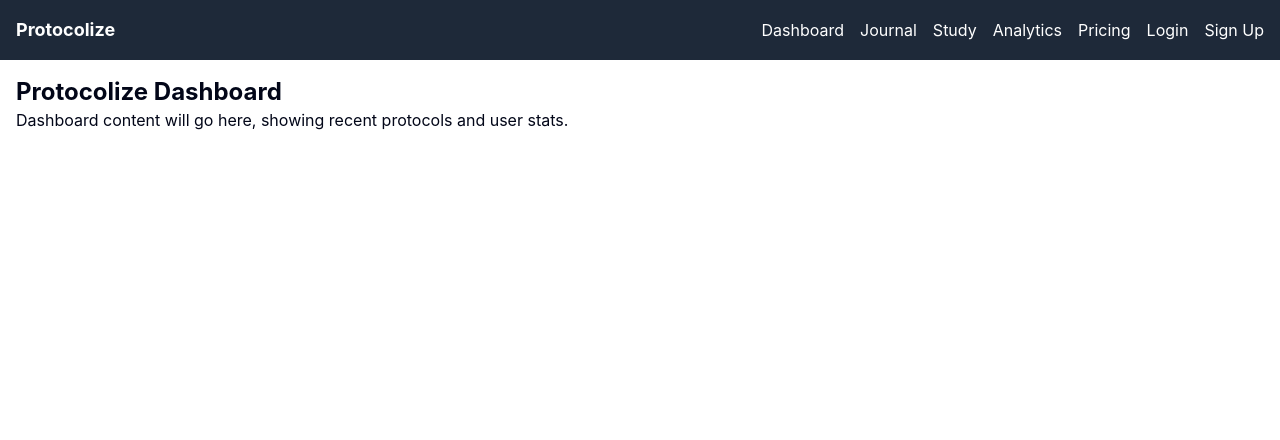
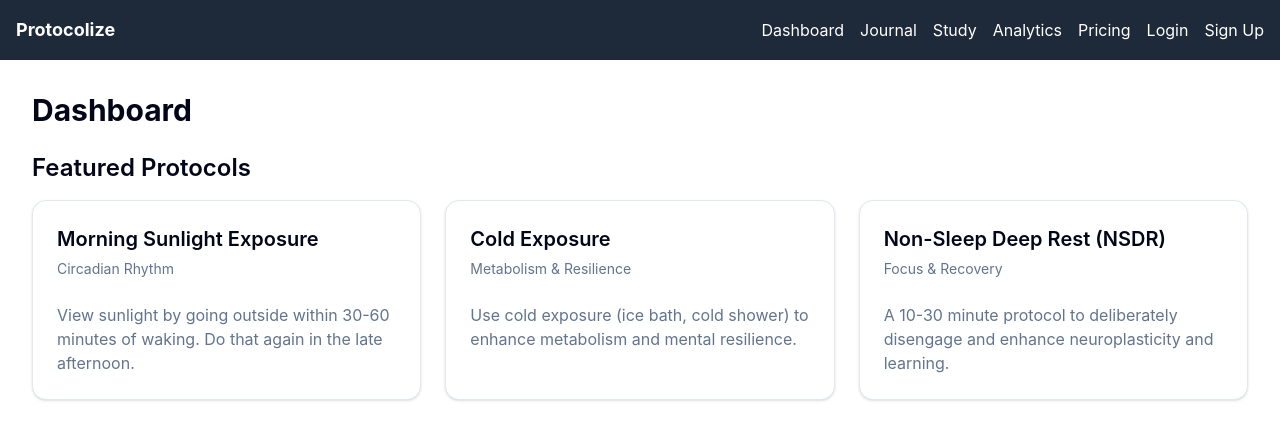
Before and after one commit to NikKowPHP/protocolize, a Next.js app: page /dashboard in a window 1280 px wide. Shown: the top 440 px of the page. Built offline with nearby package versions, Linux system fonts and the light colour scheme; no server answers.

Commit message:
feat: Task 2.3: Integrate ProtocolList into Dashboard

```diff
--- a/src/app/dashboard/page.tsx
+++ b/src/app/dashboard/page.tsx
@@ -1,10 +1,12 @@
+import { ProtocolList } from '@/components/protocol-list';
 import React from 'react';
 
 export default function DashboardPage() {
   return (
-    <div className="container mx-auto p-4">
-      <h1 className="text-2xl font-bold">Protocolize Dashboard</h1>
-      <p>Dashboard content will go here, showing recent protocols and user stats.</p>
+    <div className="container mx-auto p-4 md:p-8">
+      <h1 className="text-3xl font-bold mb-6">Dashboard</h1>
+      <h2 className="text-2xl font-semibold mb-4">Featured Protocols</h2>
+      <ProtocolList />
     </div>
   );
 }
```
Also changed, not shown: 1 other file (tests, documents, lock files or other folders).
